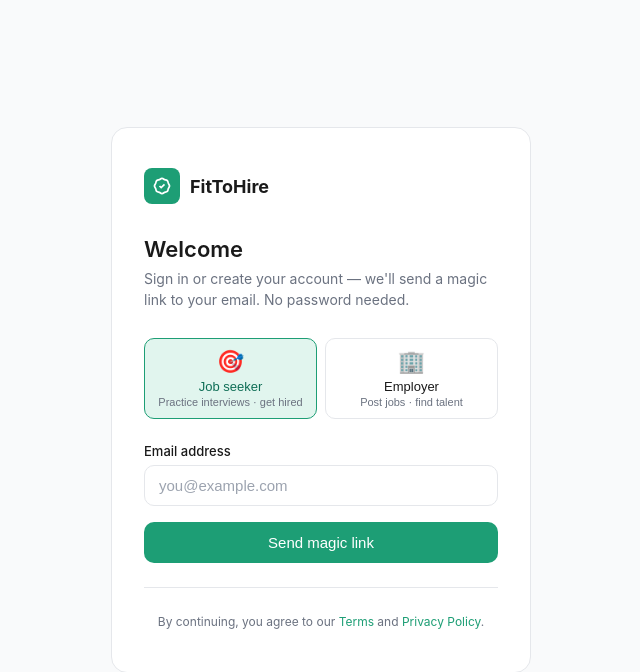
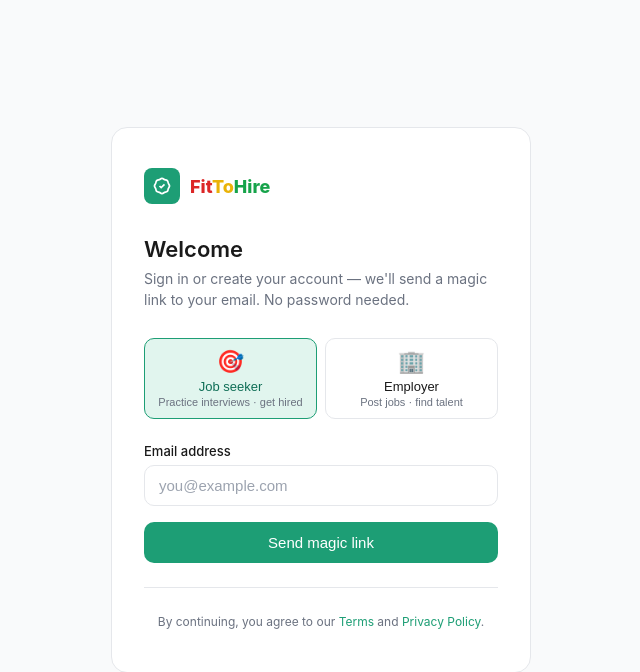
Before and after one commit to AuditDesk/fittohire, a FastAPI app: page /auth/login in a window 1280 px wide. Shown: the top 672 px of the page, without its empty margins (319-959 px from the left). Run offline with FastAPI, Linux system fonts and the light colour scheme.

Commit message:
Update login.html

```diff
--- a/app/templates/auth/login.html
+++ b/app/templates/auth/login.html
@@ -52,7 +52,7 @@
     }
     .logo-mark svg { width: 20px; height: 20px; fill: white; }
     .logo-text { font-size: 18px; font-weight: 600; color: var(--text); }
-    .logo-text span { color: inherit; }
+    .logo-text span { color: unset; }
 
     h1 {
       font-size: 22px;
@@ -217,9 +217,9 @@
 
 
 
-    .brand-fit  { color: #DC2626; font-weight: 700; }
-    .brand-to   { color: #EAB308; font-weight: 700; }
-    .brand-hire { color: #16A34A; font-weight: 700; }
+    .brand-fit  { color: #DC2626 !important; font-weight: 800; }
+    .brand-to   { color: #EAB308 !important; font-weight: 800; }
+    .brand-hire { color: #16A34A !important; font-weight: 800; }
   </style>
 </head>
 <body>
```
